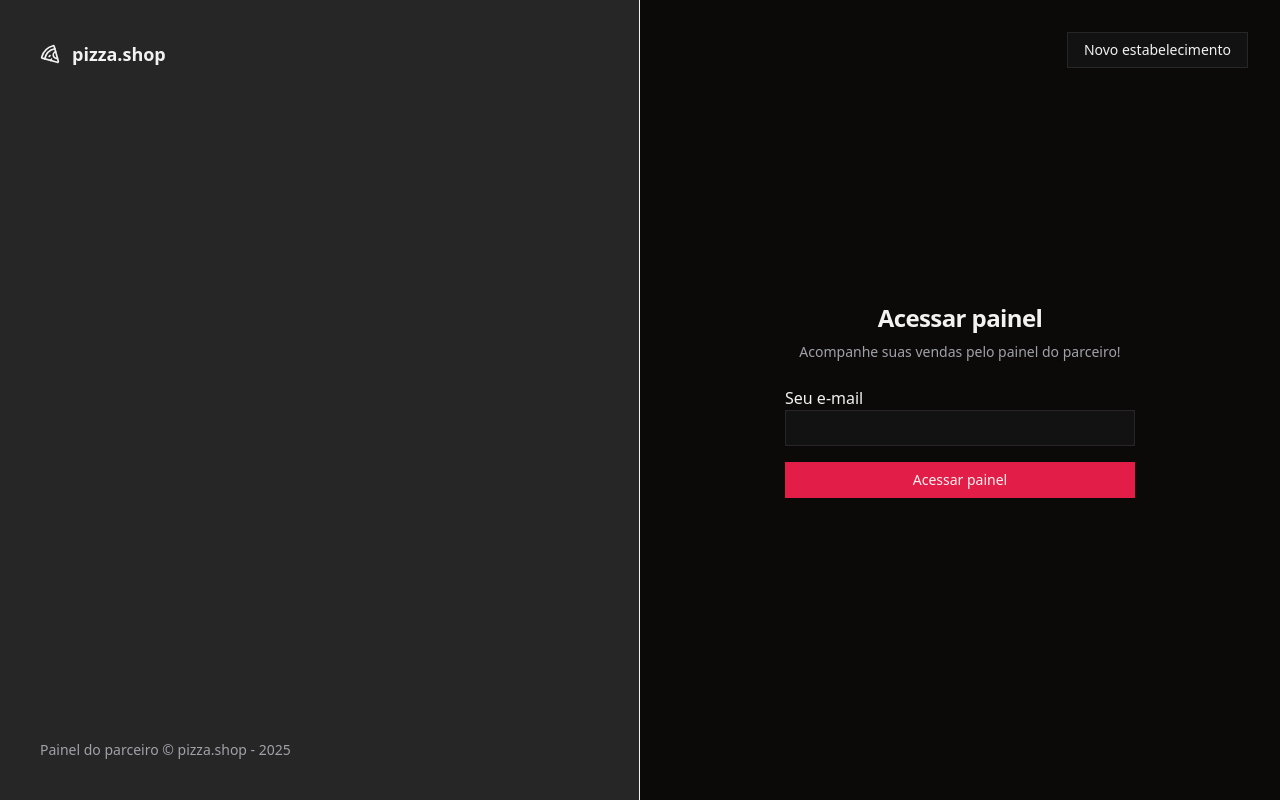
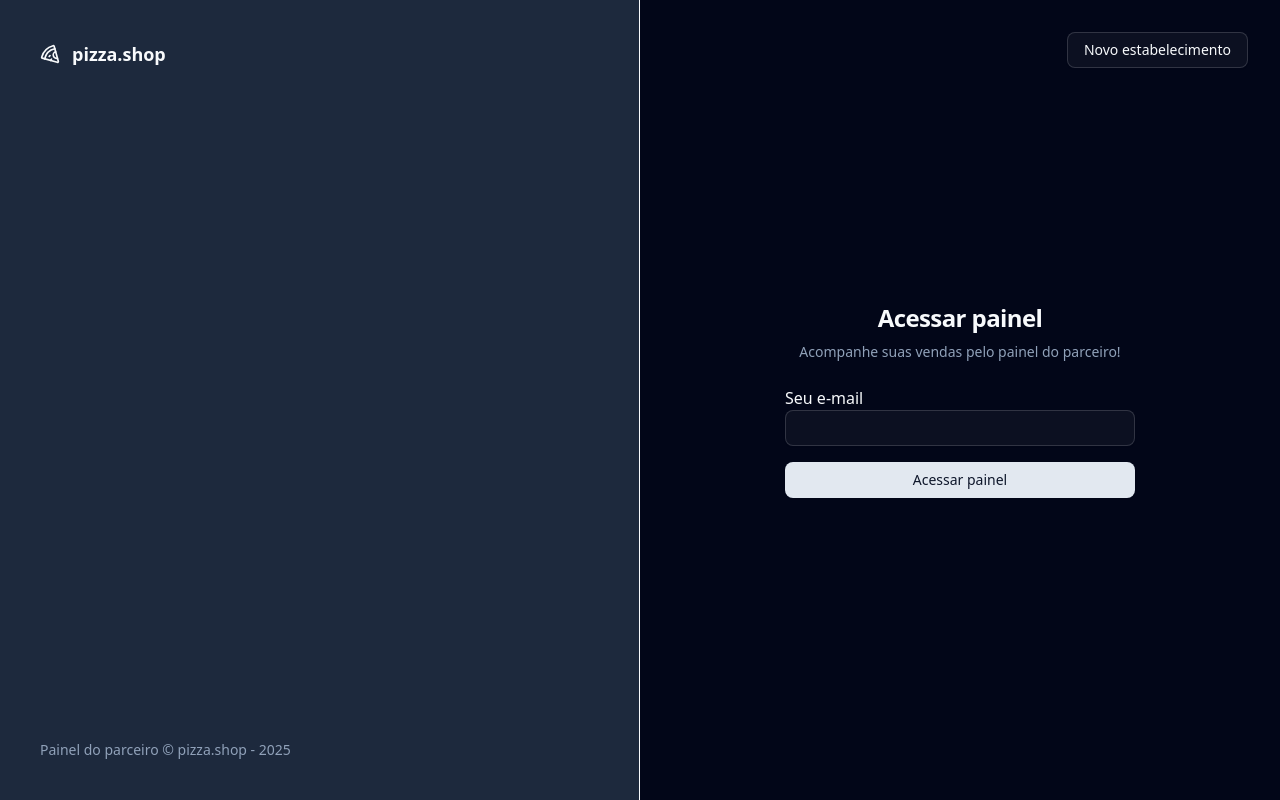
Before and after one commit to zWellingtonLima/pizza-dashboard, a React (Vite) app: page /sign-in in a window 1280 px wide. Built offline with nearby package versions, Linux system fonts and the light colour scheme.

Commit message:
style: change base colors

```diff
--- a/src/index.css
+++ b/src/index.css
@@ -5,59 +5,79 @@
 @custom-variant dark (&:is(.dark *));
 
 :root {
+  --radius: 0.625rem;
   --background: oklch(1 0 0);
-  --foreground: oklch(0.145 0 0);
+  --foreground: oklch(0.129 0.042 264.695);
   --card: oklch(1 0 0);
-  --card-foreground: oklch(0.145 0 0);
+  --card-foreground: oklch(0.129 0.042 264.695);
   --popover: oklch(1 0 0);
-  --popover-foreground: oklch(0.145 0 0);
-  --primary: oklch(0.586 0.222 17.6);
-  --primary-foreground: oklch(0.969 0.015 12.4);
-  --secondary: oklch(0.967 0.001 286.3);
-  --secondary-foreground: oklch(0.21 0.006 285.9);
-  --muted: oklch(0.967 0.001 286.3);
-  --muted-foreground: oklch(0.552 0.014 285.9);
-  --accent: oklch(0.967 0.001 286.3);
-  --accent-foreground: oklch(0.21 0.006 285.9);
-  --destructive: oklch(0.637 0.208 25.3);
-  --destructive-foreground: oklch(0.985 0 171.8);
-  --border: oklch(0.92 0.004 286.3);
-  --input: oklch(0.92 0.004 286.3);
-  --ring: oklch(0.586 0.222 17.6);
-  --chart-1: oklch(0.677 0.157 35.1);
-  --chart-2: oklch(0.631 0.101 183.8);
-  --chart-3: oklch(0.379 0.044 226.2);
-  --chart-4: oklch(0.833 0.119 88.3);
-  --chart-5: oklch(0.784 0.126 59.0);
+  --popover-foreground: oklch(0.129 0.042 264.695);
+  --primary: oklch(0.208 0.042 265.755);
+  --primary-foreground: oklch(0.984 0.003 247.858);
+  --secondary: oklch(0.968 0.007 247.896);
+  --secondary-foreground: oklch(0.208 0.042 265.755);
+  --muted: oklch(0.968 0.007 247.896);
+  --muted-foreground: oklch(0.554 0.046 257.417);
+  --accent: oklch(0.968 0.007 247.896);
+  --accent-foreground: oklch(0.208 0.042 265.755);
+  --destructive: oklch(0.577 0.245 27.325);
+  --border: oklch(0.929 0.013 255.508);
+  --input: oklch(0.929 0.013 255.508);
+  --ring: oklch(0.704 0.04 256.788);
+  --chart-1: oklch(0.646 0.222 41.116);
+  --chart-2: oklch(0.6 0.118 184.704);
+  --chart-3: oklch(0.398 0.07 227.392);
+  --chart-4: oklch(0.828 0.189 84.429);
+  --chart-5: oklch(0.769 0.188 70.08);
+  --sidebar: oklch(0.984 0.003 247.858);
+  --sidebar-foreground: oklch(0.129 0.042 264.695);
+  --sidebar-primary: oklch(0.208 0.042 265.755);
+  --sidebar-primary-foreground: oklch(0.984 0.003 247.858);
+  --sidebar-accent: oklch(0.968 0.007 247.896);
+  --sidebar-accent-foreground: oklch(0.208 0.042 265.755);
+  --sidebar-border: oklch(0.929 0.013 255.508);
+  --sidebar-ring: oklch(0.704 0.04 256.788);
 }
 
-
 .dark {
-  --background: oklch(0.147 0.004 49.3);
-  --foreground: oklch(0.961 0 171.8);
-  --card: oklch(0.216 0.006 56.0);
-  --card-foreground: oklch(0.961 0 171.8);
-  --popover: oklch(0.205 0 171.8);
-  --popover-foreground: oklch(0.961 0 171.8);
-  --secondary: oklch(0.274 0.005 286.0);
-  --secondary-foreground: oklch(0.985 0 171.8);
-  --muted: oklch(0.269 0 171.8);
-  --muted-foreground: oklch(0.712 0.013 286.1);
-  --accent: oklch(0.268 0.006 34.3);
-  --accent-foreground: oklch(0.985 0 171.8);
-  --destructive: oklch(0.396 0.133 25.7);
-  --destructive-foreground: oklch(0.971 0.013 17.4);
-  --border: oklch(0.274 0.005 286.0);
-  --input: oklch(0.274 0.005 286.0);
-  --ring: oklch(0.586 0.222 17.6);
-  --chart-1: oklch(0.53 0.193 262.0);
-  --chart-2: oklch(0.699 0.134 165.5);
-  --chart-3: oklch(0.723 0.15 60.6);
-  --chart-4: oklch(0.619 0.203 312.7);
-  --chart-5: oklch(0.612 0.209 6.1);
+  --background: oklch(0.129 0.042 264.695);
+  --foreground: oklch(0.984 0.003 247.858);
+  --card: oklch(0.208 0.042 265.755);
+  --card-foreground: oklch(0.984 0.003 247.858);
+  --popover: oklch(0.208 0.042 265.755);
+  --popover-foreground: oklch(0.984 0.003 247.858);
+  --primary: oklch(0.929 0.013 255.508);
+  --primary-foreground: oklch(0.208 0.042 265.755);
+  --secondary: oklch(0.279 0.041 260.031);
+  --secondary-foreground: oklch(0.984 0.003 247.858);
+  --muted: oklch(0.279 0.041 260.031);
+  --muted-foreground: oklch(0.704 0.04 256.788);
+  --accent: oklch(0.279 0.041 260.031);
+  --accent-foreground: oklch(0.984 0.003 247.858);
+  --destructive: oklch(0.704 0.191 22.216);
+  --border: oklch(1 0 0 / 10%);
+  --input: oklch(1 0 0 / 15%);
+  --ring: oklch(0.551 0.027 264.364);
+  --chart-1: oklch(0.488 0.243 264.376);
+  --chart-2: oklch(0.696 0.17 162.48);
+  --chart-3: oklch(0.769 0.188 70.08);
+  --chart-4: oklch(0.627 0.265 303.9);
+  --chart-5: oklch(0.645 0.246 16.439);
+  --sidebar: oklch(0.208 0.042 265.755);
+  --sidebar-foreground: oklch(0.984 0.003 247.858);
+  --sidebar-primary: oklch(0.488 0.243 264.376);
+  --sidebar-primary-foreground: oklch(0.984 0.003 247.858);
+  --sidebar-accent: oklch(0.279 0.041 260.031);
+  --sidebar-accent-foreground: oklch(0.984 0.003 247.858);
+  --sidebar-border: oklch(1 0 0 / 10%);
+  --sidebar-ring: oklch(0.551 0.027 264.364);
 }
 
 @theme inline {
+  --radius-sm: calc(var(--radius) - 4px);
+  --radius-md: calc(var(--radius) - 2px);
+  --radius-lg: var(--radius);
+  --radius-xl: calc(var(--radius) + 4px);
   --color-background: var(--background);
   --color-foreground: var(--foreground);
   --color-card: var(--card);
@@ -73,7 +93,6 @@
   --color-accent: var(--accent);
   --color-accent-foreground: var(--accent-foreground);
   --color-destructive: var(--destructive);
-  --color-destructive-foreground: var(--destructive-foreground);
   --color-border: var(--border);
   --color-input: var(--input);
   --color-ring: var(--ring);
@@ -82,10 +101,6 @@
   --color-chart-3: var(--chart-3);
   --color-chart-4: var(--chart-4);
   --color-chart-5: var(--chart-5);
-  --radius-sm: calc(var(--radius) - 4px);
-  --radius-md: calc(var(--radius) - 2px);
-  --radius-lg: var(--radius);
-  --radius-xl: calc(var(--radius) + 4px);
   --color-sidebar: var(--sidebar);
   --color-sidebar-foreground: var(--sidebar-foreground);
   --color-sidebar-primary: var(--sidebar-primary);
```
